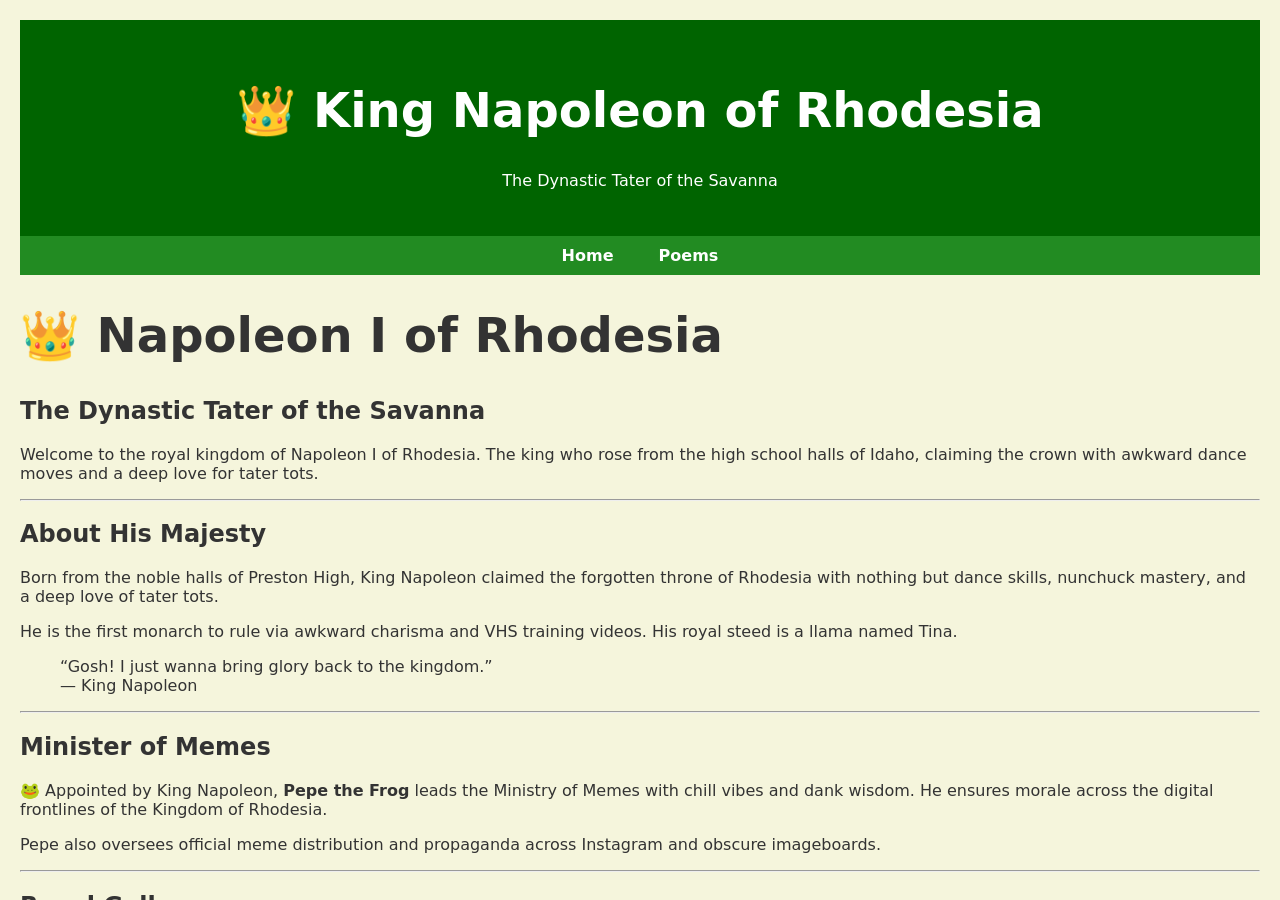
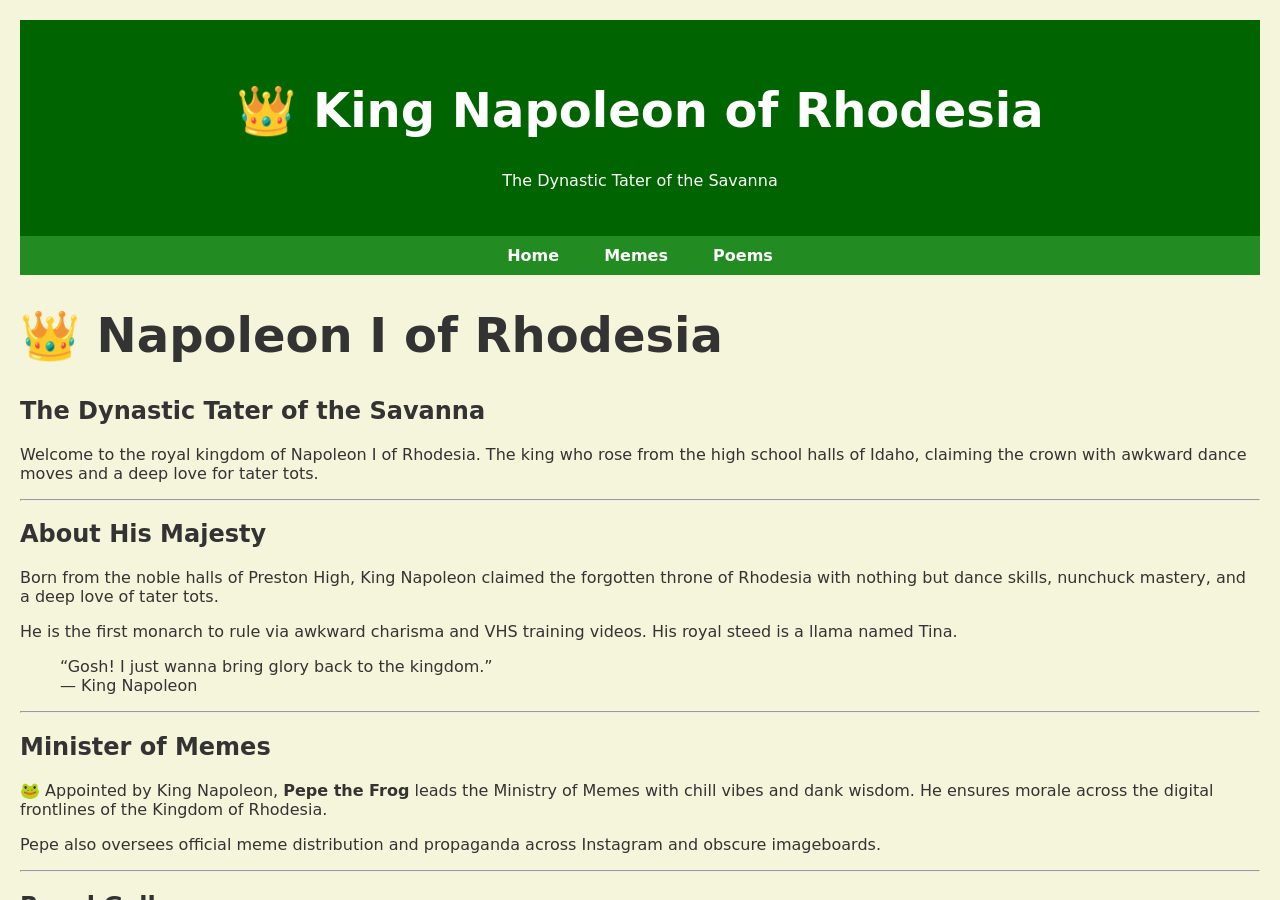
Before and after one commit to thekingofrhodesia/thekingofrhodesia.github.io, a Jekyll site: the page built from index.md, in a window 1280 px wide and 900 px high. Built offline with Jekyll 4.4.1, drawn with Linux system fonts in a browser that asks for light colours; some web fonts are replaced; our own code applies the rules of GitHub Pages for plain Markdown files.

Commit message:
Update default.html

```diff
--- a/_layouts/default.html
+++ b/_layouts/default.html
@@ -66,6 +66,7 @@
 
     <nav>
         <a href="/">Home</a>
+        <a href="/memes/">Memes</a>
         <a href="/poems/">Poems</a>
     </nav>
 
```
